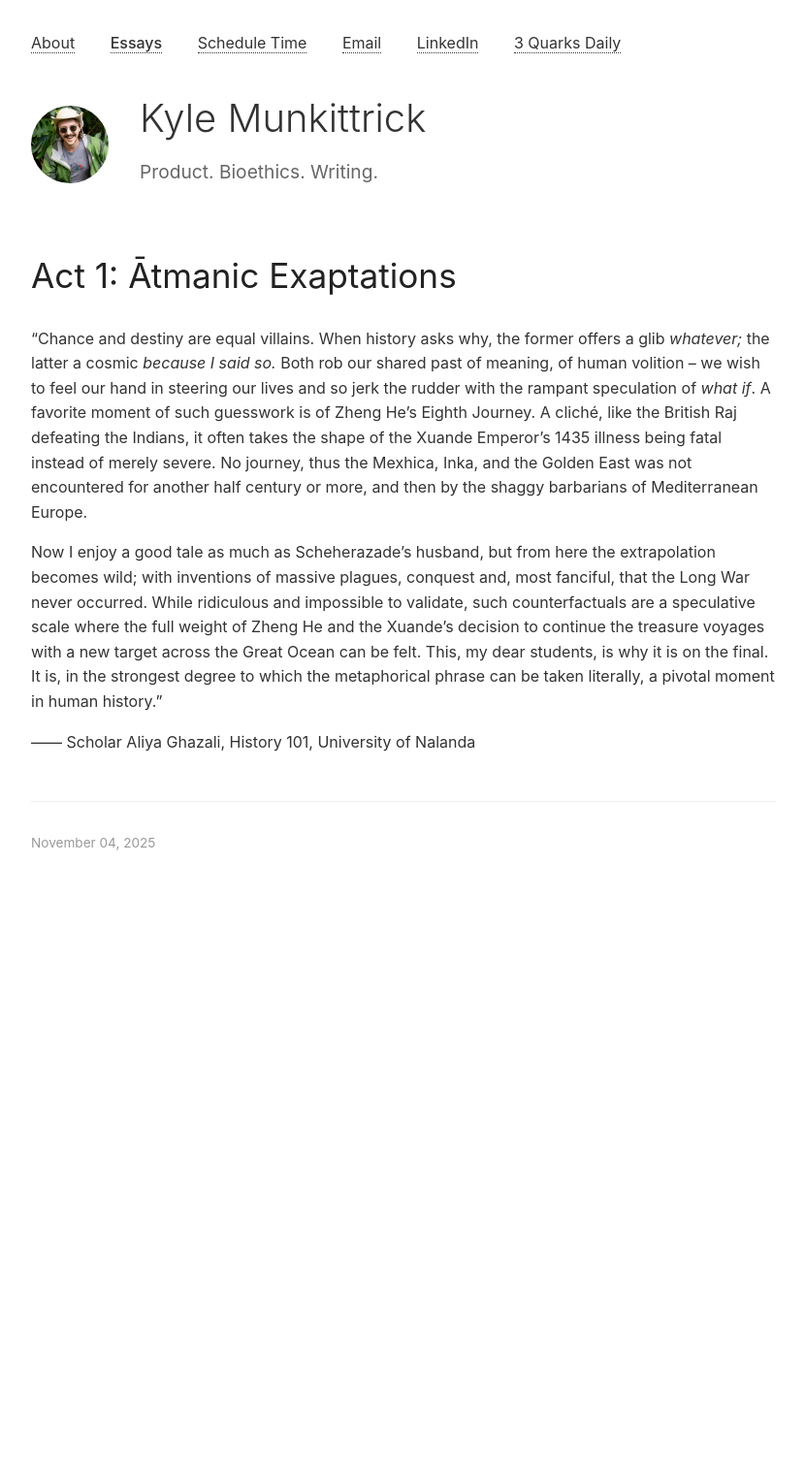
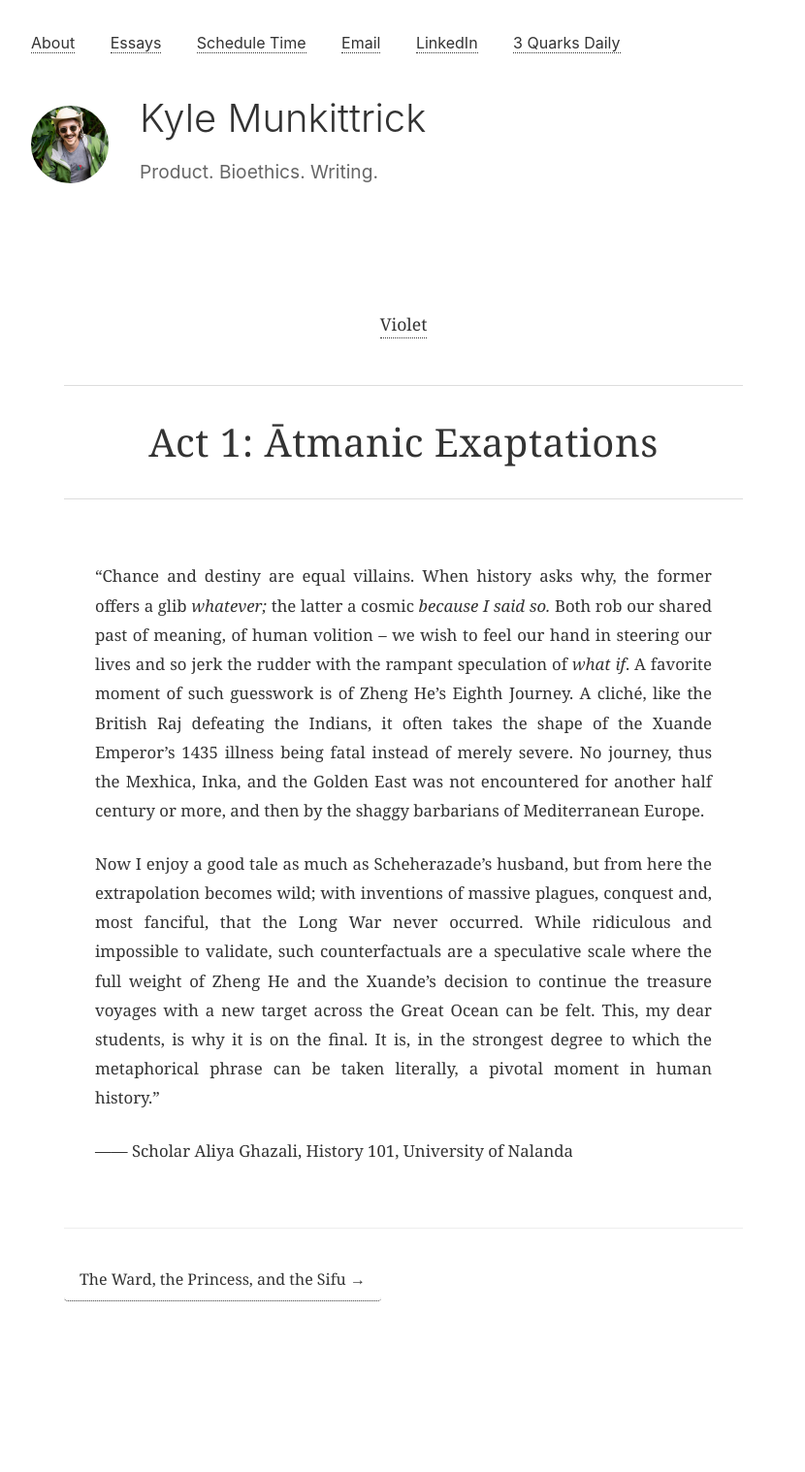
Before and after one commit to kmunki/kmunki.github.io, a Jekyll site: the page built from _fiction/violet/010-act-1.md, in a window 1280 px wide. Shown: the whole page at 97% size, without its empty margins (224-1054 px from the left). Built offline with Jekyll 4.4.1, drawn with Linux system fonts in a browser that asks for light colours; before the commit the page ends 961 px from its top, so only the background shows below that.

Commit message:
Add dedicated act layout and integrate acts into novel navigation
- Create new act.html layout for displaying epigraphs beautifully
- Update all three acts to use new layout
- Add novel field and chapter ordering to acts for proper navigation
- Acts now display their epigraphs and appear in reading flow

```diff
--- a/_fiction/violet/010-act-1.md
+++ b/_fiction/violet/010-act-1.md
@@ -1,7 +1,9 @@
 ---
-layout: post
+layout: act
+novel: Violet
 title: "Act 1: Ātmanic Exaptations"
 permalink: /fiction/violet/act-1-ātmanic-exaptations/
+chapter: 0
 ---
 # Act 1: Ātmanic Exaptations
 
--- /dev/null
+++ b/_layouts/act.html
@@ -0,0 +1,158 @@
+---
+layout: default
+---
+
+<article class="act">
+    <header class="act-header">
+        <div class="novel-title-container">
+            <a href="/fiction/{{ page.novel | slugify }}/" class="novel-title">{{ page.novel }}</a>
+        </div>
+        <div class="act-title-container">
+            <h1 class="act-title">{{ page.title }}</h1>
+        </div>
+    </header>
+
+    <div class="act-content">
+        {{ content }}
+    </div>
+
+    <nav class="act-navigation">
+        {% assign current_novel = site.fiction | where: "novel", page.novel | sort: "chapter" %}
+        {% assign current_index = 0 %}
+        {% for item in current_novel %}
+            {% if item.url == page.url %}
+                {% assign current_index = forloop.index0 %}
+                {% break %}
+            {% endif %}
+        {% endfor %}
+
+        <div class="act-nav-links">
+            {% if current_index > 0 %}
+                {% assign prev_item = current_novel[current_index-1] %}
+                <a href="{{ prev_item.url }}" class="nav-prev">← {{ prev_item.title }}</a>
+            {% endif %}
+
+            {% assign next_index = current_index | plus: 1 %}
+            {% if current_novel[next_index] %}
+                {% assign next_item = current_novel[next_index] %}
+                <a href="{{ next_item.url }}" class="nav-next">{{ next_item.title }} →</a>
+            {% endif %}
+        </div>
+    </nav>
+</article>
+
+<style>
+    .act {
+        max-width: 700px;
+        margin: 0 auto;
+        padding: 4rem 0;
+        font-family: ui-serif, Georgia, Cambria, "Times New Roman", Times, serif;
+    }
+
+    .act-header {
+        display: block !important;
+        margin-bottom: 4rem;
+        text-align: center;
+    }
+
+    .novel-title-container {
+        margin-bottom: 3rem;
+    }
+
+    .novel-title {
+        font-size: 1.1rem;
+        display: inline-block;
+    }
+
+    .act-title-container {
+        border-top: 1px solid #ddd;
+        border-bottom: 1px solid #ddd;
+        padding: 2rem 0;
+        margin: 0 auto;
+    }
+
+    .act-title {
+        font-size: 2.5rem;
+        font-weight: 300;
+        margin: 0;
+        line-height: 1.3;
+        letter-spacing: 0.5px;
+    }
+
+    .act-content {
+        font-size: 1.05rem;
+        line-height: 1.8;
+        margin-bottom: 4rem;
+        padding: 0 2rem;
+    }
+
+    .act-content h1 {
+        display: none;
+    }
+
+    .act-content p {
+        margin-bottom: 1.5rem;
+        text-align: justify;
+    }
+
+    .act-content em {
+        font-style: italic;
+    }
+
+    .act-content blockquote {
+        margin: 2rem 0;
+        padding: 0 2rem;
+        font-style: italic;
+        border-left: 3px solid #ddd;
+    }
+
+    .act-navigation {
+        border-top: 1px solid #eee;
+        padding-top: 2rem;
+        margin-top: 3rem;
+    }
+
+    .act-nav-links {
+        display: flex;
+        justify-content: space-between;
+        align-items: center;
+    }
+
+    .nav-prev, .nav-next {
+        padding: 0.5rem 1rem;
+        border-radius: 4px;
+        transition: all 0.2s;
+    }
+
+    .nav-prev:hover, .nav-next:hover {
+        background: #f9f9f9;
+    }
+
+    @media (max-width: 600px) {
+        .act {
+            padding: 2rem 1rem;
+        }
+
+        .act-header {
+            margin-bottom: 3rem;
+        }
+
+        .novel-title-container {
+            margin-bottom: 2rem;
+        }
+
+        .act-title {
+            font-size: 1.8rem;
+        }
+
+        .act-content {
+            font-size: 1rem;
+            padding: 0 0.5rem;
+        }
+
+        .act-nav-links {
+            flex-direction: column;
+            gap: 1rem;
+        }
+    }
+</style>
```
Also changed, not shown: _fiction/violet/027-act-2.md (+3 -1 lines), _fiction/violet/043-act-3.md (+3 -1 lines).
